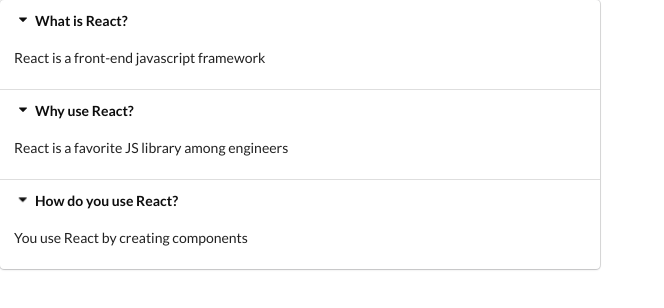
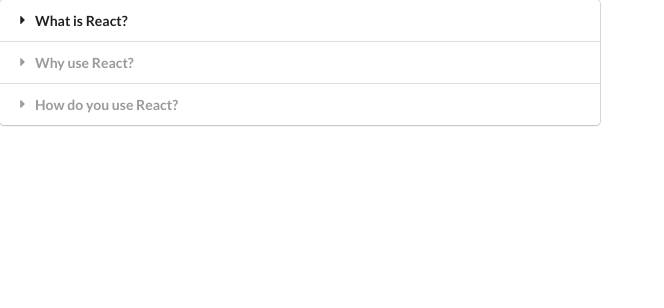
Before and after one commit to damianocasula/react-widgets-app, a React (Create React App) app: page / in a window 1280 px wide. Shown: the top 308 px of the page, without its empty margins (0-664 px from the left). Built offline with nearby package versions, Linux system fonts and the light colour scheme.

Commit message:
feat: functioning accordion

```diff
--- a/src/components/Accordion.js
+++ b/src/components/Accordion.js
@@ -1,22 +1,35 @@
-import React from 'react'
+import React, { useState } from 'react'
 
 const Accordion = ({ items }) => {
-  const renderedItems = items.map(item => {
+  const [activeIndex, setActiveIndex] = useState(null)
+
+  const onTitleClick = index => {
+    setActiveIndex(index)
+  }
+
+  const renderedItems = items.map((item, index) => {
+    const active = index === activeIndex ? 'active' : ''
+
     return (
       <React.Fragment key={item.title}>
-        <div className='title active'>
+        <div className={`title ${active}`} onClick={() => onTitleClick(index)}>
           <i className='dropdown icon'></i>
           {item.title}
         </div>
 
-        <div className='content active'>
+        <div className={`content ${active}`}>
           <p>{item.content}</p>
         </div>
       </React.Fragment>
     )
   })
 
-  return <div className='ui styled accordion'>{renderedItems}</div>
+  return (
+    <>
+      <div className='ui styled accordion'>{renderedItems}</div>
+      <h1>{activeIndex}</h1>
+    </>
+  )
 }
 
 export default Accordion
```
